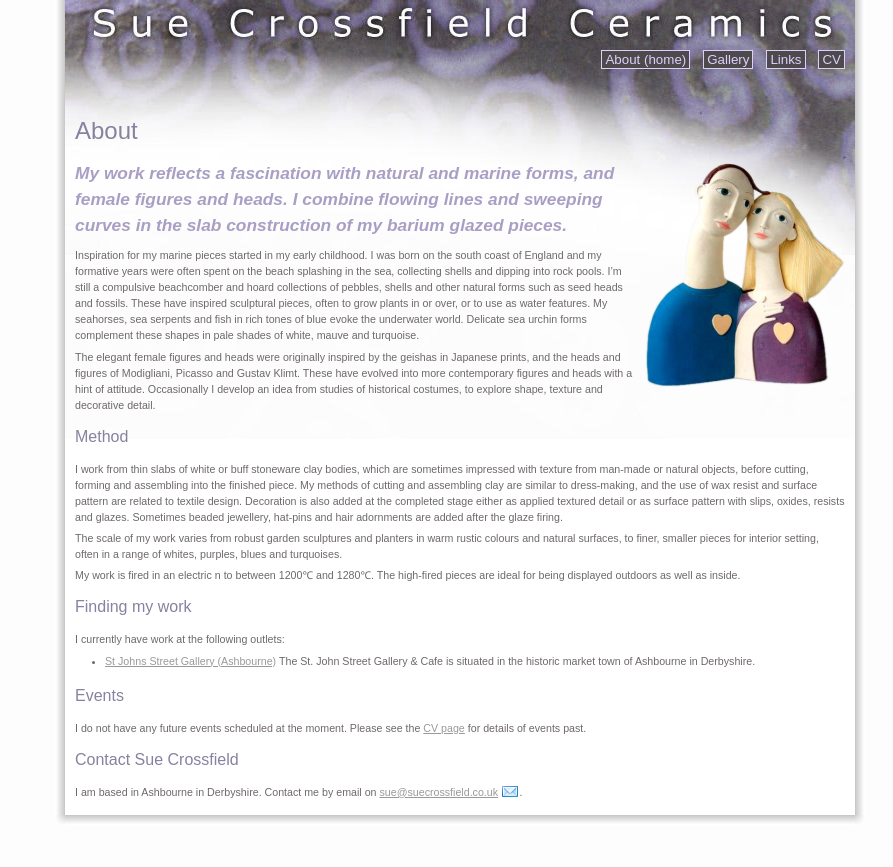
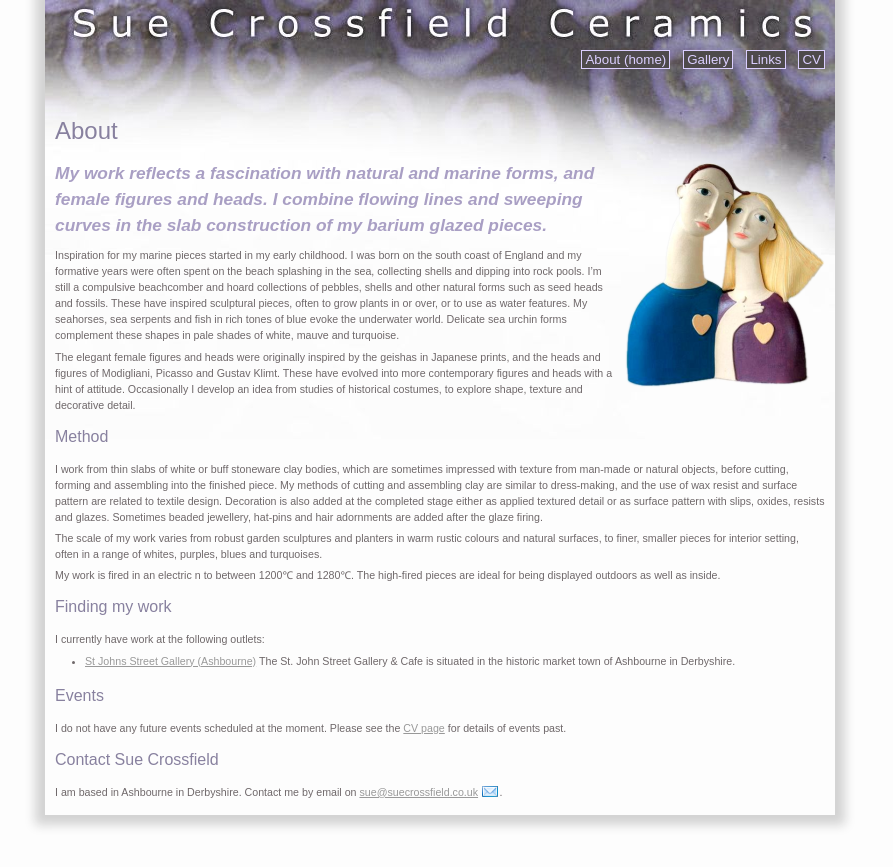
Before and after one commit to suecrossfield/suecrossfield.github.io, a Jekyll site: the page built from index.md, in a window 1280 px wide. Shown: the top 867 px of the page, without its empty margins (200-1093 px from the left). Built offline with Jekyll 4.4.1, drawn with Linux system fonts in a browser that asks for light colours.

Commit message:
Simplify layout using box-shadow and auto margin
Fewer divs and images needed for the same effect

```diff
--- a/_layouts/default.html
+++ b/_layouts/default.html
@@ -1,16 +1,7 @@
 <!DOCTYPE html>
 <html xmlns="http://www.w3.org/1999/xhtml" lang="en">
-
   {% include head.html %}
-
   <body>
-
-    <div class="page-content">
-      <div class="wrapper">
-        {{ content }}
-      </div>
-    </div>
-
+    {{ content }}
   </body>
-
 </html>
--- a/_layouts/page.html
+++ b/_layouts/page.html
@@ -1,7 +1,6 @@
 ---
 layout: default
 ---
-<div class="page home page-middle">
 <div class="centre-panel">
 
   <div class="banner">
@@ -20,9 +19,4 @@ layout: default
     </ul>
   {{ content }}
   </div>
-    <div class="bottom-panel">
-      <div class="bottom-left-panel">&nbsp;</div>
-      <div class="bottom-right-panel">&nbsp;</div>
 </div>
-  </div>
-</div>
--- a/_sass/_base.scss
+++ b/_sass/_base.scss
@@ -227,44 +227,12 @@ div.content {
     top: 0;
 }
 
-div.page-middle {
-    width: 0;
-    position: relative;
-    left: 50%;
-}
-
 div.centre-panel {
-    padding: 0 10px 0 10px;
-    width: 790px;
-    position: relative;
-    right: 385px;
-    background-image: url($images-path + '/curtains.png');
+    padding: 0;
+    max-width: 790px;
+    margin: auto auto 10px auto;
     background-repeat: repeat-y;
-}
-
-div.bottom-panel {
-    left: -10px;
-    position: relative;
-    width: 810px;
-    height: 10px;
-    background-image: url($images-path + '/fade_bottom.png');
-    background-repeat: repeat-x;
-}
-
-div.bottom-left-panel,div.bottom-right-panel {
-    background-repeat: no-repeat;
-    position: absolute;
-    width: 10px;
-}
-
-div.bottom-left-panel {
-    background-image: url($images-path + '/left_corner.png');
-    left: 0;
-}
-
-div.bottom-right-panel {
-    background-image: url($images-path + '/right_corner.png');
-    left: 800px;
+    box-shadow: 0 0 10px 10px lightgrey;
 }
 
 td.side {
```
Also changed, not shown: images/curtains.png (deleted), images/fade_bottom.png (deleted), images/left_corner.png (deleted), images/right_corner.png (deleted). Lines whose indentation alone changed are shown as unchanged.
